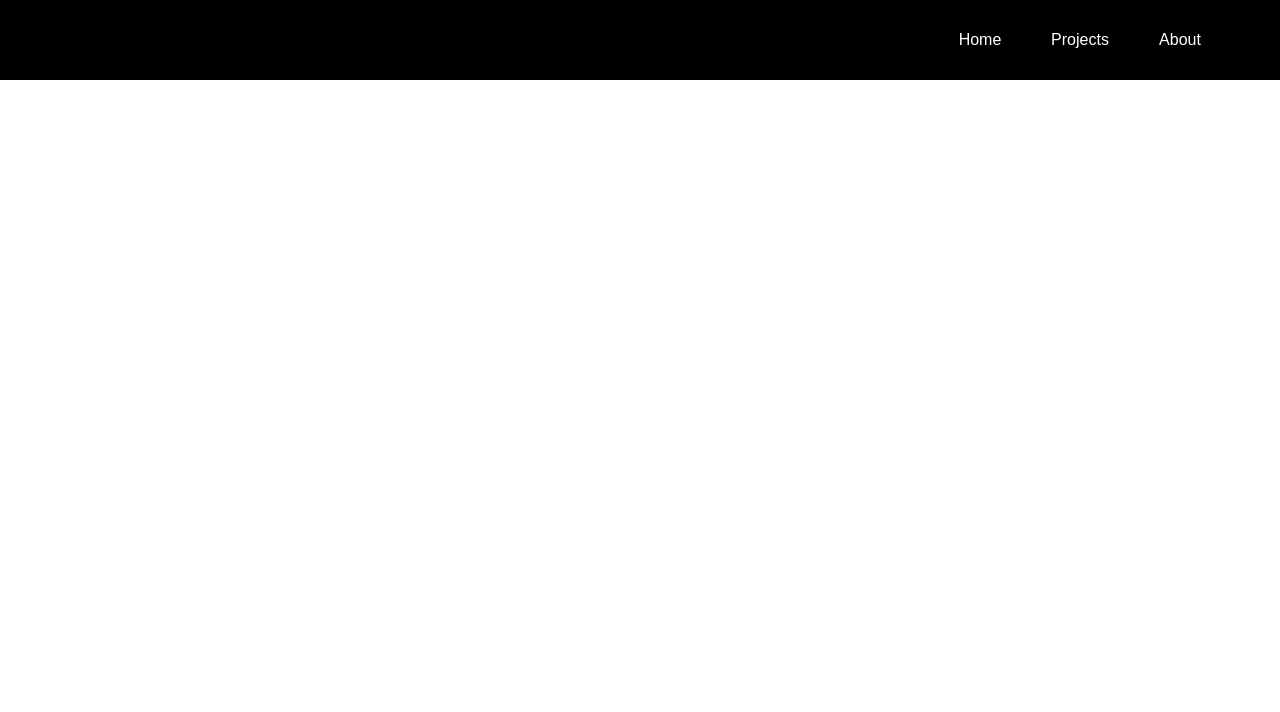
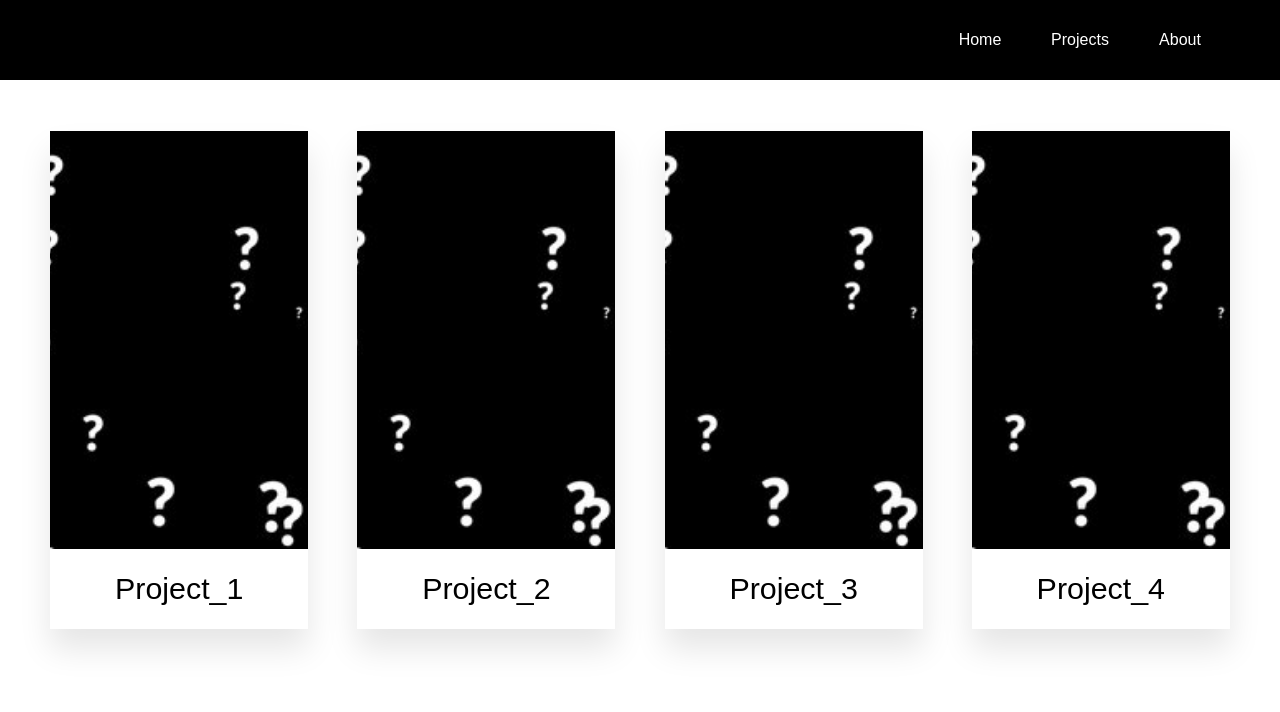
Before and after one commit to dmnistratov/ss_projects, a plain HTML site: page index.html in a window 1280 px wide. Drawn offline with Linux system fonts and the light colour scheme.

Commit message:
image gallery

```diff
--- a/index.html
+++ b/index.html
@@ -28,6 +28,24 @@
             </ul>
         </div>
     </nav>
+    <div class="image-container">
+        <div class="card">
+            <img src="images/image_1.jpg">
+            <span>Project_1</span>
+        </div>
+        <div class="card">
+            <img src="images/image_1.jpg">
+            <span>Project_2</span>
+        </div>
+        <div class="card">
+            <img src="images/image_1.jpg">
+            <span>Project_3</span>
+        </div>
+        <div class="card">
+            <img src="images/image_1.jpg">
+            <span>Project_4</span>
+        </div>
+    </div>
     <script src="app.js"></script>
 </body>
 </html>
--- a/styles.css
+++ b/styles.css
@@ -6,8 +6,9 @@
 }
 
 .navbar {
-    background: #000000;
+    background: #fff;
     height: 80px;
+    margin: 0 50 auto;
     display: flex;
     justify-content: center;
     align-items: center;
@@ -17,7 +18,9 @@
 }
 
 .navbar_container {
+    background: #000000;
     display: flex;
+    height: 80px;
     justify-content: space-between;
     width: 100%;
     margin: 0 auto;
@@ -102,4 +105,56 @@
         right: 5%;
         transform: translate(5%, 20%);
     }
+
+    .image-container {
+        display: flex;
+        flex-direction: column;
+        width: 100%;
+        padding: 4% 2%;
+        box-sizing: border-box;
+        height: 100vh;
+    }
 }
+
+/* Image showcase */
+
+.image-container {
+    display: flex;
+    width: 100%;
+    padding: 4% 2%;
+    box-sizing: border-box;
+    height: 75vh;
+}
+
+.card {
+    flex: 1;
+    overflow: hidden;
+    transition: all 0.5s ease;
+    margin: 0 2%;
+    box-shadow: 0 20px 30px rgba(0,0,0,.1);
+    line-height: 0;
+}
+
+.card img {
+    width: 200%;
+    height: calc(100% - 10vh);
+    object-fit: cover;
+    transition: all 0.5s ease;
+}
+
+.card span {
+    font-size: 3.8vh;
+    display: block;
+    text-align: center;
+    height: 20vh;
+    line-height: 2.6;
+}
+
+.card:hover {
+    flex: 1 1 50%;
+}
+
+.card:hover img {
+    width: 100%;
+    height: 100%;
+}
```
Also changed, not shown: images/image_1.jpg (added).
